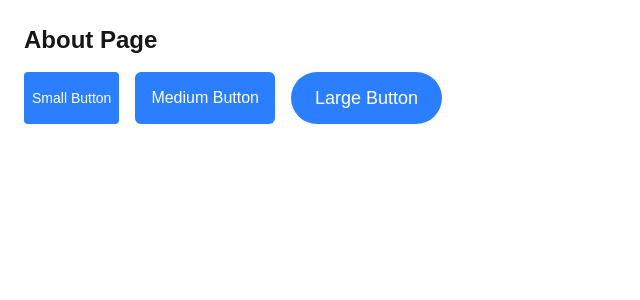
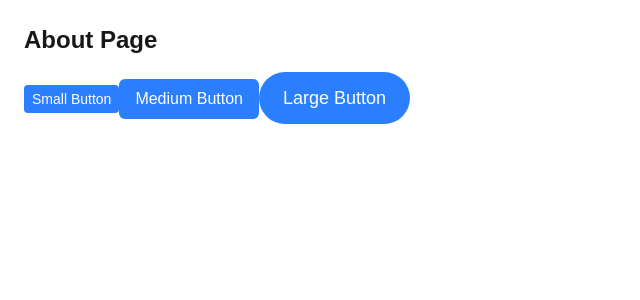
Before and after one commit to DevMandate/alx-project-0x02-setup, a Next.js app in the folder alx-project-0x02/: page /about in a window 1280 px wide. Shown: the top 300 px of the page, without its empty margins (0-640 px from the left). Built offline with nearby package versions, Linux system fonts and the light colour scheme.

Commit message:
Fix: Ensure ButtonProps type import and Button usage on About page

```diff
--- a/alx-project-0x02/components/common/Button.tsx
+++ b/alx-project-0x02/components/common/Button.tsx
@@ -1,18 +1,16 @@
-import React from 'react';
-import { type ButtonProps } from '@/interfaces';
+import React from "react";
+import { type ButtonProps } from "@/interfaces";
 
-export const Button: React.FC<ButtonProps> = ({ size, shape, label, onClick }) => {
+const Button = ({ size, shape, children }: ButtonProps) => {
   const sizeClasses = {
-    small: 'px-2 py-1 text-sm',
-    medium: 'px-4 py-2 text-base',
-    large: 'px-6 py-3 text-lg',
+    small: "px-2 py-1 text-sm",
+    medium: "px-4 py-2 text-base",
+    large: "px-6 py-3 text-lg",
   };
 
-  const className = `${sizeClasses[size]} ${shape} bg-blue-500 text-white hover:bg-blue-600 transition`;
+  const className = `bg-blue-500 text-white ${sizeClasses[size]} ${shape}`;
 
-  return (
-    <button className={className} onClick={onClick}>
-      {label}
-    </button>
-  );
+  return <button className={className}>{children}</button>;
 };
+
+export default Button;
--- a/alx-project-0x02/interfaces/index.ts
+++ b/alx-project-0x02/interfaces/index.ts
@@ -4,8 +4,7 @@ export interface CardProps {
 }
 
 export interface ButtonProps {
-  size: 'small' | 'medium' | 'large';
-  shape: 'rounded-sm' | 'rounded-md' | 'rounded-full';
-  label: string;
-  onClick?: () => void;
+  size: "small" | "medium" | "large";
+  shape: "rounded-sm" | "rounded-md" | "rounded-full";
+  children: React.ReactNode;
 }
--- a/alx-project-0x02/pages/about.tsx
+++ b/alx-project-0x02/pages/about.tsx
@@ -1,15 +1,13 @@
-import React from 'react';
-import { Button } from '@/components/common/Button';
+import React from "react";
+import Button from "@/components/common/Button";
 
 const About = () => {
   return (
     <div className="p-6">
       <h1 className="text-2xl font-bold mb-4">About Page</h1>
-      <div className="flex gap-4">
-        <Button size="small" shape="rounded-sm" label="Small Button" />
-        <Button size="medium" shape="rounded-md" label="Medium Button" />
-        <Button size="large" shape="rounded-full" label="Large Button" />
-      </div>
+      <Button size="small" shape="rounded-sm">Small Button</Button>
+      <Button size="medium" shape="rounded-md">Medium Button</Button>
+      <Button size="large" shape="rounded-full">Large Button</Button>
     </div>
   );
 };
```
